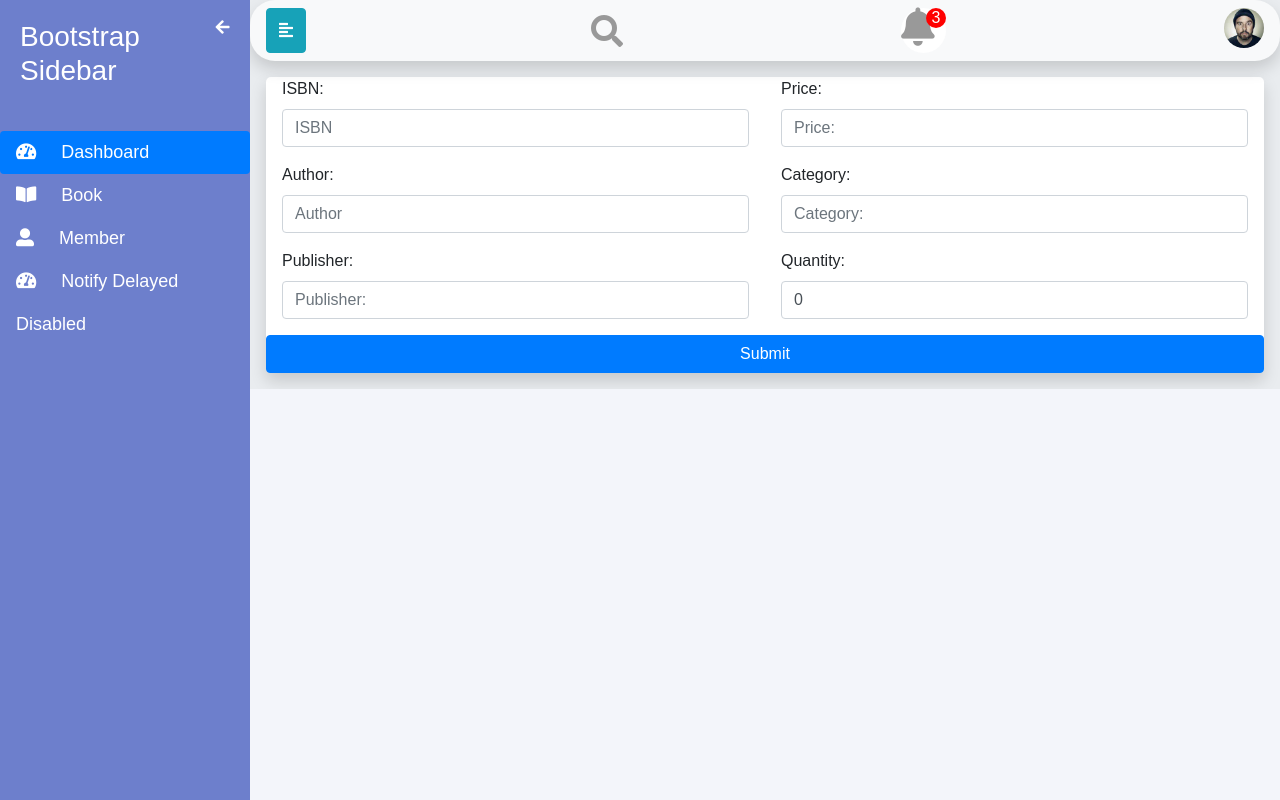
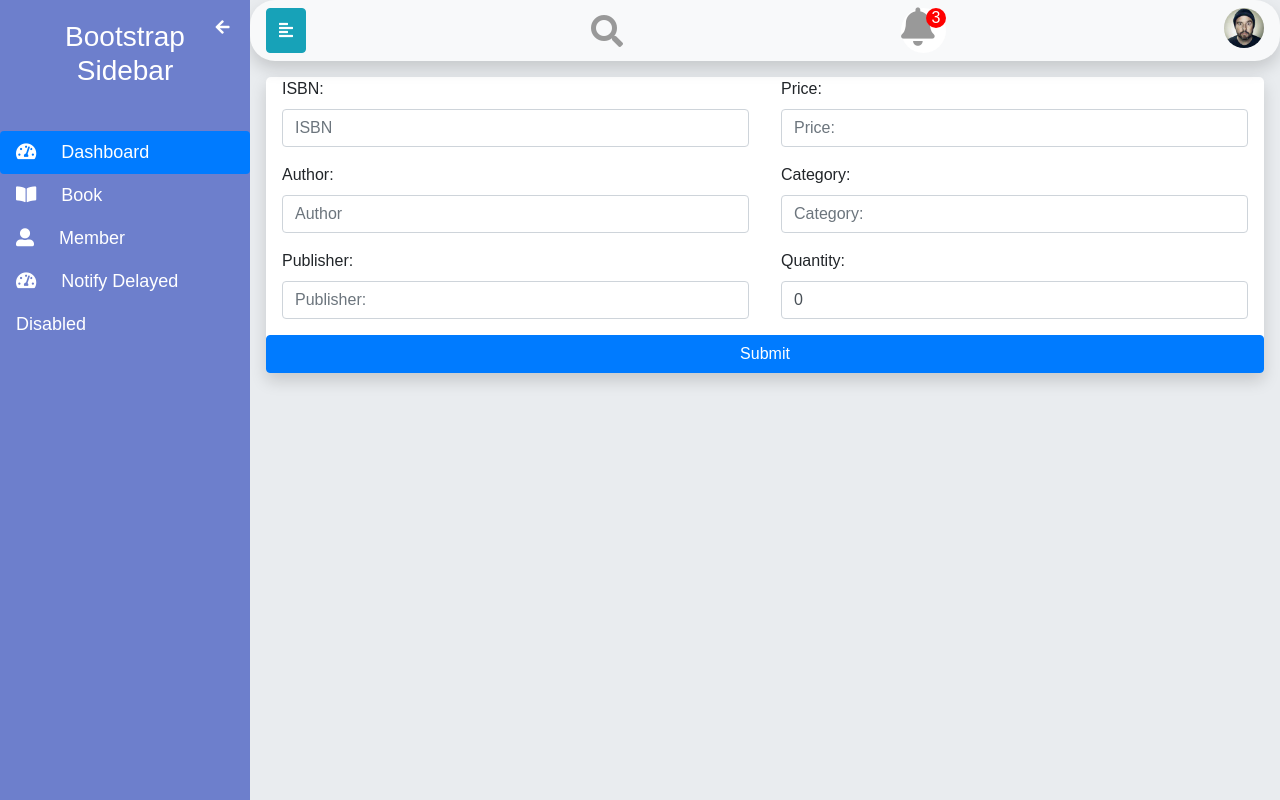
Before and after one commit to Diwakar-Gupta/obaka, a Django app: page /books/add in a window 1280 px wide. Run offline with Django 3.2, Linux system fonts and the light colour scheme; a user stored in the database is signed in; tables that the repository leaves empty hold one stand-in row (values such as "Sample post"); some libraries are stand-ins or nearby versions.

Commit message:
ui switched

```diff
--- a/LMS/static/css/style.css
+++ b/LMS/static/css/style.css
@@ -64,6 +64,7 @@ fa , fas {
 #sidebar .sidebar-header {
     padding: 20px;
     background: #6d7fcc;
+    text-align: center;
 }
 
 
@@ -167,6 +168,7 @@ a.article:hover {
     margin-left:  250px;
     width: -webkit-fill-available;
     background-color: #e9ecef;
+    height: 100%;
 }
 
 #contentainer.active {
@@ -174,8 +176,8 @@ a.article:hover {
     margin-left:  0px;
 }
 
-#contentainer #content{
-    height: -webkit-fill-available;
+#contentainer>#content{
+    height: calc(100% - 60px);
     overflow: auto;
 }
 
--- a/LMS/templates/base.html
+++ b/LMS/templates/base.html
@@ -37,16 +37,16 @@
 
 			<ul class="nav nav-pills flex-column pt-3">
 				<li class="nav-item ">
-				  <a class="nav-link active" href="#"><i class="fas fa-tachometer-alt"></i>
+				  <a class="nav-link active" href="/"><i class="fas fa-tachometer-alt"></i>
 					<span>Dashboard</span></a>
 				</li>
 				<li class="nav-item ">
 					<a class="nav-link " data-toggle="collapse" data-target="#bookSubmenu"><i
-					  class="	fas fa-book-open"></i>
+					  class="fas fa-book-open"></i>
 				  <span>Book</span></a>
 					<div id="bookSubmenu" class="collapse">
 						<a class="dropdown-item" href="#">Category</a>
-						<a class="dropdown-item" href="#">All book</a>
+						<a class="dropdown-item" href="{% url 'books' %}">All book</a>
 						<a class="dropdown-item" href="{% url 'book-add' %}">add</a>
 					</div>
 				  </li>
```
Also changed, not shown: LMS/templates/member/base.html (+5 -5 lines), LMS/templates/member/checkout.html (+10 -3 lines), db.sqlite3.
